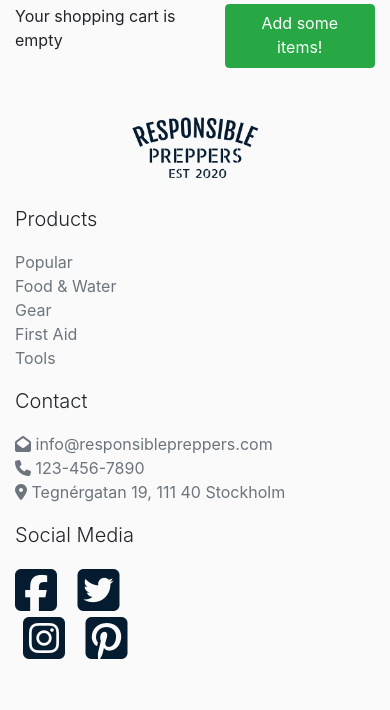
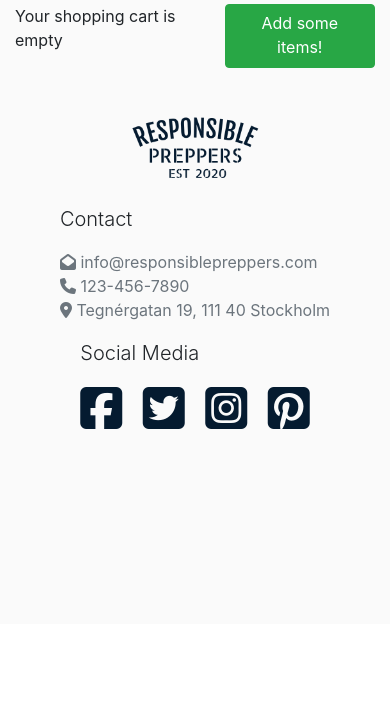
Before and after one commit to Lloldrin/responsible_preppers, a Django app: page /cart/ in a window 390 px wide. Shown: the part 220-930 px from the top of the page. After the commit the page ends 649 px from the top, so only its background shows below. Run offline with Django 3.2, Linux system fonts and the light colour scheme; some libraries are stand-ins or nearby versions.

Commit message:
fixed footer responsiveness

```diff
--- a/templates/base.html
+++ b/templates/base.html
@@ -161,13 +161,15 @@
 
     <footer class="container py-5">
         <div class="row">
-            <div class="col-12 col-md-2 align-items-center mb-4 mb-md-0">
+
+            <div class="col-12 col-lg-2 align-items-center mb-4 mb-md-0">
                 <a href="{% url 'home' %}">
                     <img src="{% static 'LogoText_001.png' %}" class="header-row-logo mx-auto d-block"
                         alt="site logo, Responsible Preppers">
                 </a>
             </div>
-            <div class="col-6 col-md-2">
+
+            <div class="d-none d-lg-block col-lg-2 align-items-center">
                 <p class="lead">Products</p>
                 <ul class="list-unstyled text-small">
                     <li><a class="text-muted" href="{% url 'products' %}">Popular</a></li>
@@ -183,18 +185,23 @@
                     </li>
                 </ul>
             </div>
-            <div class="col-md">
+            <div class="col-12 col-lg-4 d-flex">
+                <div class="mx-auto">
                     <p class="lead">Contact</p>
                     <ul class="list-unstyled text-small text-muted">
-                    <li><i class="fas fa-envelope-open"></i> <a class="text-muted" href="mailto: info@responsiblepreppers.com">info@responsiblepreppers.com</a></li>
-                    <li><i class="fas fa-phone"></i> <a class="text-muted" href="tel:+123-456-7890">123-456-7890</a></li>
-                    <li><i class="fas fa-map-marker-alt"></i> <a class="text-muted" href="https://goo.gl/maps/eCJkNNmtApaCSTYv7" target="_blank">Tegnérgatan 19, 111 40 Stockholm</a>
+                        <li><i class="fas fa-envelope-open"></i> <a class="text-muted"
+                                href="mailto: info@responsiblepreppers.com">info@responsiblepreppers.com</a></li>
+                        <li><i class="fas fa-phone"></i> <a class="text-muted" href="tel:+123-456-7890">123-456-7890</a>
+                        </li>
+                        <li><i class="fas fa-map-marker-alt"></i> <a class="text-muted"
+                                href="https://goo.gl/maps/eCJkNNmtApaCSTYv7" target="_blank">Tegnérgatan 19, 111 40
+                                Stockholm</a>
                     </ul>
                 </div>
-            <div class="col-6 col-md-4">
+            </div>
+            <div class="col-12 col-lg-4 d-flex">
+                <div class="mx-auto">
                 <p class='lead'>Social Media</p>
-                <div class="row">
-                    <div class="col-12">
                 <div class="social-button text-dark-blue mr-2"> <a href="https://www.facebook.com"><i
                             class="fab fa-facebook-square fa-3x"></i></a>
                 </div>
@@ -212,7 +219,6 @@
             </div>
         </div>
         </div>
-        </div>
     </footer>
 
     {% block page_js %}
```
Lines whose indentation alone changed are shown as unchanged.
